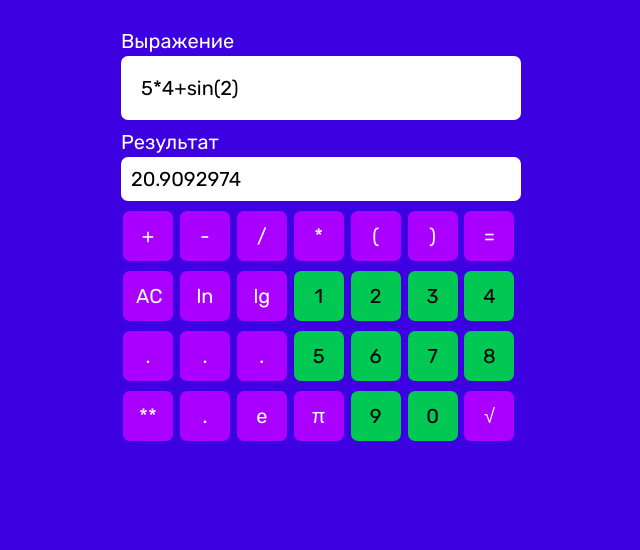
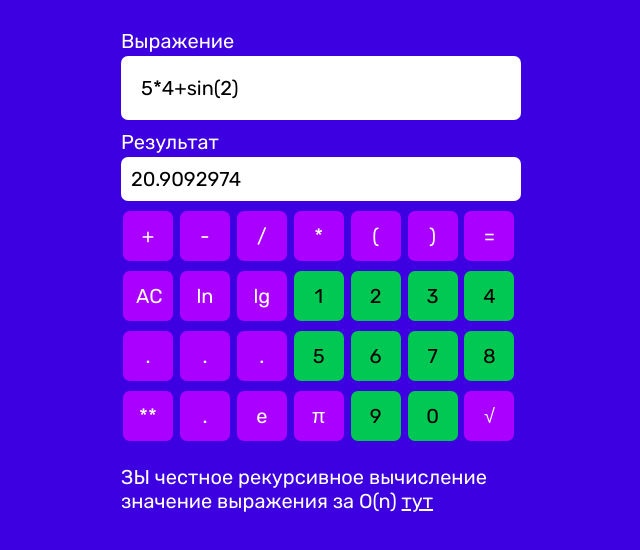
Before and after one commit to vikerrry/peachy-messenger, a plain HTML site: page static/calc/calc.html in a window 1280 px wide. Shown: the whole page, without its empty margins (319-959 px from the left). Drawn offline with Linux system fonts and the light colour scheme.

Commit message:
cosmetic

```diff
--- a/static/calc/calc.html
+++ b/static/calc/calc.html
@@ -111,5 +111,7 @@
 				√
 			</button>
 		</div>
+		<br>
+		ЗЫ честное рекурсивное вычисление значение выражения за O(n) <a href="js/main.js"> тут </a>
 	</div>
 </body>
```
Also changed, not shown: static/calc/js/main.js (+10 -1 lines).
